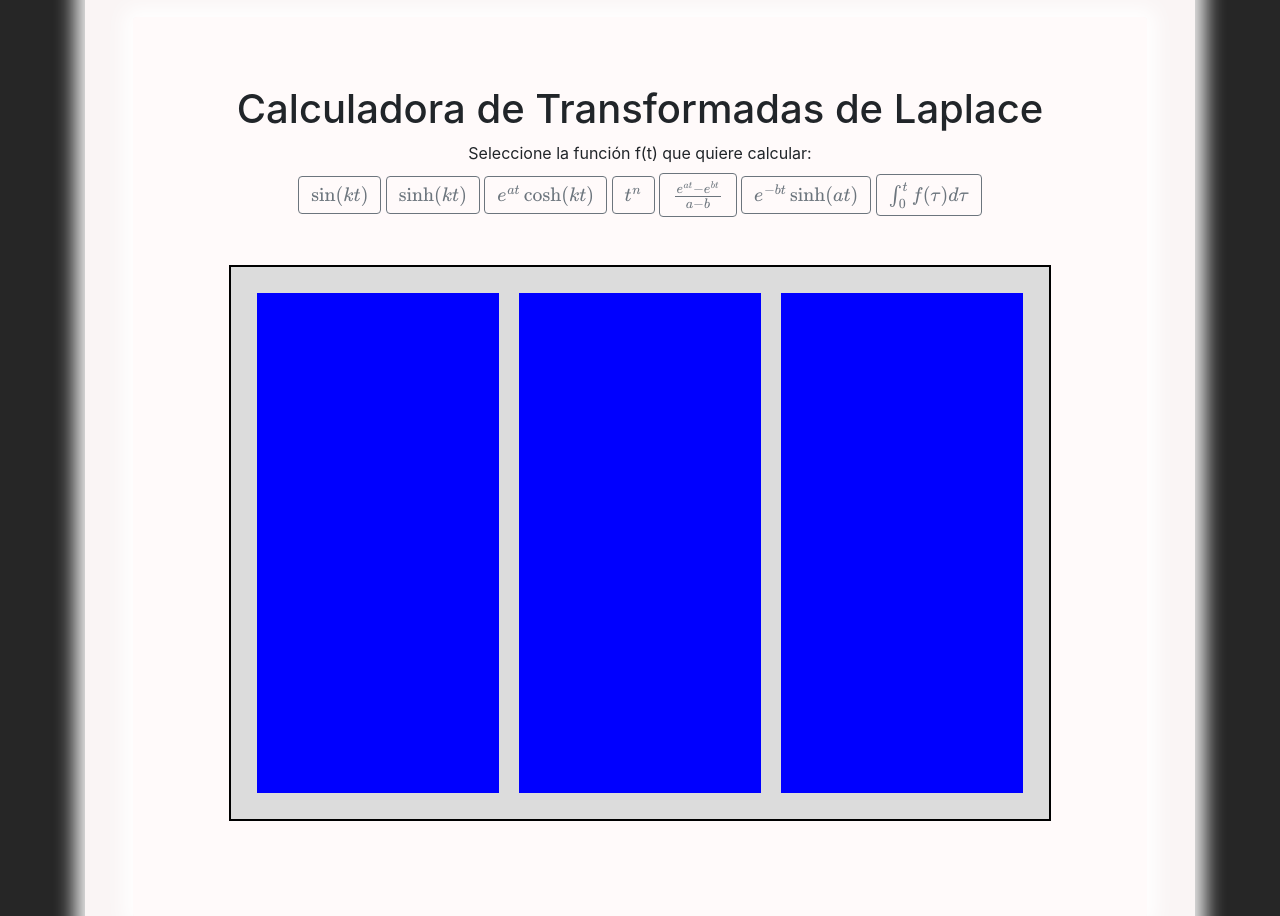
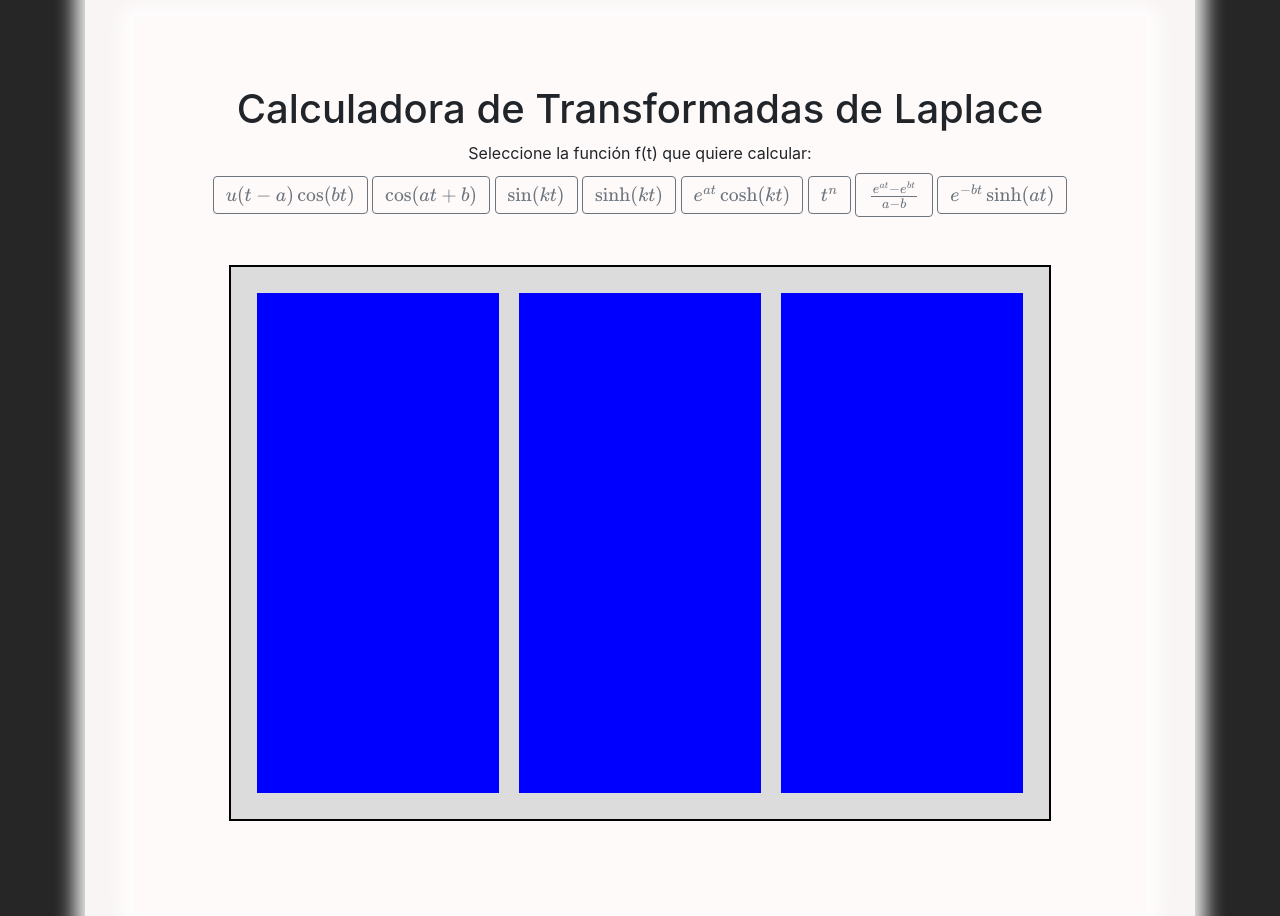
Before and after one commit to Gabriel-Manzano/Mates_II, a Flask app: page /transformadas in a window 1280 px wide. Shown: the part 2672-3588 px from the top of the page. Run offline with Flask 3, Linux system fonts and the light colour scheme.

Commit message:
dos formulas mas
lalalaal

```diff
--- a/Mates_II/templates/Transformadas.html
+++ b/Mates_II/templates/Transformadas.html
@@ -129,13 +129,14 @@
         <div class="container text-center">
             <label for="funcion">Seleccione la función f(t) que quiere calcular: </label>
             <div class="botones">
+                <button type="button" class="btn btn-outline-secondary" onclick="crearInputUcos()">\( u(t - a) \cos(bt) \)</button>
+                <button type="button" class="btn btn-outline-secondary" onclick="crearInputCos()">\( \cos(at + b) \)</button>
                 <button type="button" class="btn btn-outline-secondary" onclick="crearInputsenK()">\( \sin(kt) \)</button>
                 <button type="button" class="btn btn-outline-secondary" onclick="crearInputsenKt()">\( \sinh(kt) \)</button>
                 <button type="button" class="btn btn-outline-secondary" onclick="crearInputsEAtCoshKt()">\( e^{at}\cosh(kt) \)</button>
                 <button type="button" class="btn btn-outline-secondary" onclick="crearInputstN()">\( t^n \)</button>
                 <button type="button" class="btn btn-outline-secondary" onclick="crearInputsEAtMinusEBt()">\( \frac{e^{at} - e^{bt}}{a-b} \)</button>
                 <button type="button" class="btn btn-outline-secondary" onclick="crearInputsEBtsinhAt()">\( e^{-bt}\sinh(at) \)</button>
-                <button type="button" class="btn btn-outline-secondary" onclick="crearInputIntegral()">\( \int_{0}^{t} f(\tau) d\tau \)</button>
             </div>
             <div class="container text-center" id="inputContainer"></div>
         </div>
@@ -145,16 +146,60 @@
             <div class="contenedor_salida" id="resultado"></div>
         </div>
     </div>
-</div>
 
     <script>
-    function toggleTable() {
-        var x = document.getElementById("laplaceTable");
-        if (x.style.display === "none") {
-            x.style.display = "block";
-        } else {
-            x.style.display = "none";
+        function crearInputUcos() {
+            var inputContainer = document.getElementById("inputContainer");
+            inputContainer.innerHTML = '<label for="valorA">Ingrese el valor de a:</label><input type="number" id="valorA" name="valorA" class="form-control" required oninput="actualizarVistaPrevia(\'u(t - a)cos(bt)\')"><label for="valorB">Ingrese el valor de b:</label><input type="number" id="valorB" name="valorB" class="form-control" required oninput="actualizarVistaPrevia(\'u(t - a)cos(bt)\')"><button type="button" class="btn btn-primary mt-2" onclick="calcularUcos()">Calcular</button>';
         }
+
+        function crearInputCos() {
+            var inputContainer = document.getElementById("inputContainer");
+            inputContainer.innerHTML = '<label for="valorA">Ingrese el valor de a:</label><input type="number" id="valorA" name="valorA" class="form-control" required oninput="actualizarVistaPrevia(\'cos(at + b)\')"><label for="valorB">Ingrese el valor de b:</label><input type="number" id="valorB" name="valorB" class="form-control" required oninput="actualizarVistaPrevia(\'cos(at + b)\')"><button type="button" class="btn btn-primary mt-2" onclick="calcularCos()">Calcular</button>';
+        }
+
+        function actualizarVistaPrevia(funcion) {
+            var vistaPrevia = document.getElementById("vistaPrevia");
+            var valorA = document.getElementById("valorA") ? document.getElementById("valorA").value : "";
+            var valorB = document.getElementById("valorB") ? document.getElementById("valorB").value : "";
+            var valorK = document.getElementById("valorK") ? document.getElementById("valorK").value : document.getElementById("valorsenKt") ? document.getElementById("valorsenKt").value : "";
+            var valorN = document.getElementById("valorN") ? document.getElementById("valorN").value : "";
+
+            if (funcion === 'u(t - a)cos(bt)') {
+                vistaPrevia.innerHTML = '\\( u(t - ' + valorA + ') \\cos(' + valorB + 't) \\)';
+            } else if (funcion === 'cos(at + b)') {
+                vistaPrevia.innerHTML = '\\( \\cos(' + valorA + 't + ' + valorB + ') \\)';
+            } else if (funcion === 'sin(kt)') {
+                vistaPrevia.innerHTML = '\\( \\sin(' + valorK + 't) \\)';
+            } else if (funcion === 'sinh(kt)') {
+                vistaPrevia.innerHTML = '\\( \\sinh(' + valorK + 't) \\)';
+            } else if (funcion === 'e^{at}cosh(kt)') {
+                vistaPrevia.innerHTML = '\\( e^{' + valorA + 't}\\cosh(' + valorK + 't) \\)';
+            } else if (funcion === 't^n') {
+                vistaPrevia.innerHTML = '\\( t^{' + valorN + '} \\)';
+            } else if (funcion === '{e^{at} - e^{bt}}/{a-b}') {
+                vistaPrevia.innerHTML = '\\( \\frac{e^{' + valorA + 't} - e^{' + valorB + 't}}{' + valorA + '-' + valorB + '} \\)';
+            } else if (funcion === 'e^{-bt}sinh(at)') {
+                vistaPrevia.innerHTML = '\\( e^{' + valorB + 't}\\sinh(' + valorA + 't) \\)';
+            }
+
+            MathJax.typeset();
+        }
+
+        function calcularUcos() {
+            var a = document.getElementById("valorA").value;
+            var b = document.getElementById("valorB").value;
+            var resultado = `\\( \\frac{e^{-(${a})s} s}{s^2 + (${b})^2} \\)`;
+            document.getElementById("resultado").innerHTML = `Resultado para \\( u(t - ${a}) \\cos(${b}t) \\): ${resultado}`;
+            MathJax.typeset();
+        }
+
+        function calcularCos() {
+            var a = document.getElementById("valorA").value;
+            var b = document.getElementById("valorB").value;
+            var resultado = `\\( \\frac{s \\cos(${b}) - ${a} \\sin(${b})}{s^2 + (${a})^2} \\)`;
+            document.getElementById("resultado").innerHTML = `Resultado para \\( \\cos(${a}t + ${b}) \\): ${resultado}`;
+            MathJax.typeset();
         }
 
         function crearInputsenK() {
@@ -184,42 +229,9 @@
 
         function crearInputsEBtsinhAt(){
             var inputContainer = document.getElementById("inputContainer");
-        inputContainer.innerHTML = '<label for="valorB">Ingrese el valor de b:</label><input type="number" id="valorB" name="valorB" class="form-control" required oninput="actualizarVistaPrevia(\'e^{-bt}sinh(at)\')"><label for="valora">Ingrese el valor de a:</label><input type="number" id="valorA" name="valorA" class="form-control" required oninput="actualizarVistaPrevia(\'e^{-bt}sinh(at)\')"><button type="button" class="btn btn-primary mt-2" onclick="calcularEBtsinhAt()">Calcular</button>';
+            inputContainer.innerHTML = '<label for="valorB">Ingrese el valor de b:</label><input type="number" id="valorB" name="valorB" class="form-control" required oninput="actualizarVistaPrevia(\'e^{-bt}sinh(at)\')"><label for="valorA">Ingrese el valor de a:</label><input type="number" id="valorA" name="valorA" class="form-control" required oninput="actualizarVistaPrevia(\'e^{-bt}sinh(at)\')"><button type="button" class="btn btn-primary mt-2" onclick="calcularEBtsinhAt()">Calcular</button>';
         }
 
-    function crearInputIntegral() {
-        var inputContainer = document.getElementById("inputContainer");
-        inputContainer.innerHTML = '<label for="funcionF">Ingrese la función F(t):</label><input type="text" id="funcionF" name="funcionF" class="form-control" required oninput="actualizarVistaPrevia(\'integral\')"><label for="valorT">Ingrese el valor de t):</label><input type="number" id="valorT" name="funcionF" class="form-control" required oninput="actualizarVistaPrevia(\'integral\')"><button type="button" class="btn btn-primary mt-2" onclick="calcularIntegral()">Calcular</button>';
-    }
-
-
-    function actualizarVistaPrevia(funcion) {
-    var vistaPrevia = document.getElementById("vistaPrevia");
-    var valorA = document.getElementById("valorA") ? document.getElementById("valorA").value : "";
-    var valorK = document.getElementById("valorK") ? document.getElementById("valorK").value : document.getElementById("valorsenKt") ? document.getElementById("valorsenKt").value : "";
-    var valorN = document.getElementById("valorN") ? document.getElementById("valorN").value : "";
-    var valorB = document.getElementById("valorB") ? document.getElementById("valorB").value : "";
-    var funcionF = document.getElementById("funcionF") ? document.getElementById("funcionF").value : "";
-    var valorT = document.getElementById("valorT") ? document.getElementById("valorT").value : "";
-
-    if (funcion === 'sin(kt)') {
-        vistaPrevia.innerHTML = '\\( \\sin(' + valorK + 't) \\)';
-    } else if (funcion === 'sinh(kt)') {
-        vistaPrevia.innerHTML = '\\( \\sinh(' + valorK + 't) \\)';
-    } else if (funcion === 'e^{at}cosh(kt)') {
-        vistaPrevia.innerHTML = '\\( e^{' + valorA + 't}\\cosh(' + valorK + 't) \\)';
-    } else if (funcion === 't^n') {
-        vistaPrevia.innerHTML = '\\( t^{' + valorN + '} \\)';
-    } else if (funcion === '{e^{at} - e^{bt}}/{a-b}') {
-        vistaPrevia.innerHTML = '\\( \\frac{e^{' + valorA + 't} - e^{' + valorB + 't}}{' + valorA + '-' + valorB + '} \\)';
-    } else if (funcion === 'e^{-bt}sinh(at)') {
-        vistaPrevia.innerHTML = '\\( e^{' + valorB + 't}\\sinh(' + valorA + 't) \\)';
-    } else if (funcion === 'integral') {
-        vistaPrevia.innerHTML = '\\( \\int_{0}^{' + valorT + '} ' + funcionF + ' d\\tau \\)';
-    }
-
-    MathJax.typeset();
-}
         function calcularSenK() {
             var k = document.getElementById("valorK").value;
             var resultado = `\\( \\frac{${k}}{s^2 + ${k}^2} \\)`;
@@ -256,6 +268,7 @@
             document.getElementById("resultado").innerHTML = `Resultado para \\( \\frac{e^{${a}t} - e^{${b}t}}{${a} - ${b}} \\): ${resultado}`;
             MathJax.typeset();
         }
+
         function calcularEBtsinhAt(){
             var a = document.getElementById("valorA").value;
             var b = document.getElementById("valorB").value;
@@ -263,14 +276,5 @@
             document.getElementById("resultado").innerHTML = `Resultado para \\( e^{${b}t}\\sinh(${a}t) \\): ${resultado}`;
             MathJax.typeset();
         }
-
-    function calcularIntegral() {
-        var funcionF = document.getElementById("funcionF").value;
-        var t = document.getElementById("valorT").value;
-        var resultado = `\\( \\frac{${funcionF}}{s} \\)`;
-        document.getElementById("resultado").innerHTML = `Resultado para \\( \\int_{0}^${t} ${funcionF} d\\tau \\): ${resultado}`;
-        MathJax.typeset();
-    }
-
     </script>
 {% endblock %}
```
Lines whose indentation alone changed are shown as unchanged.
